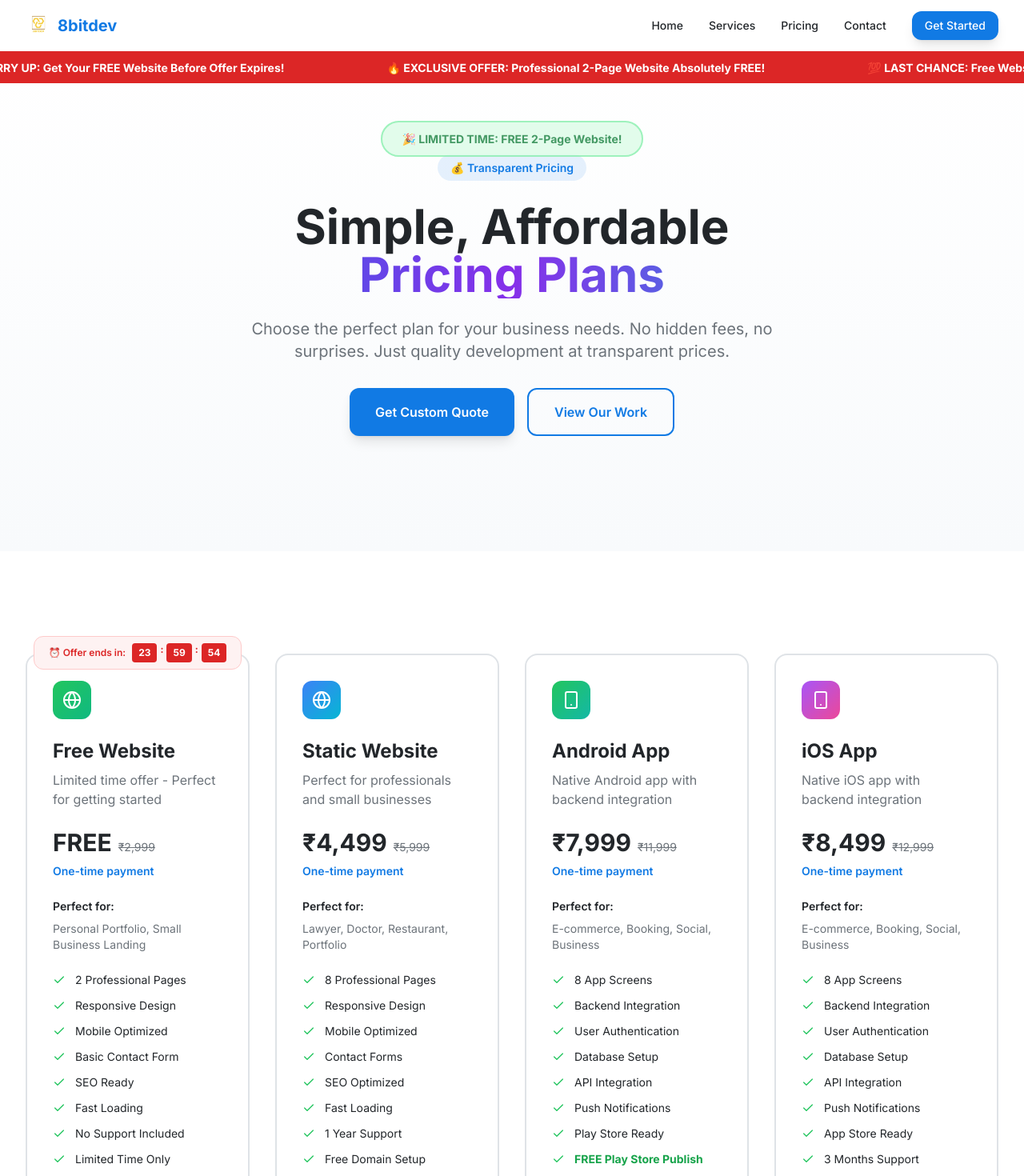
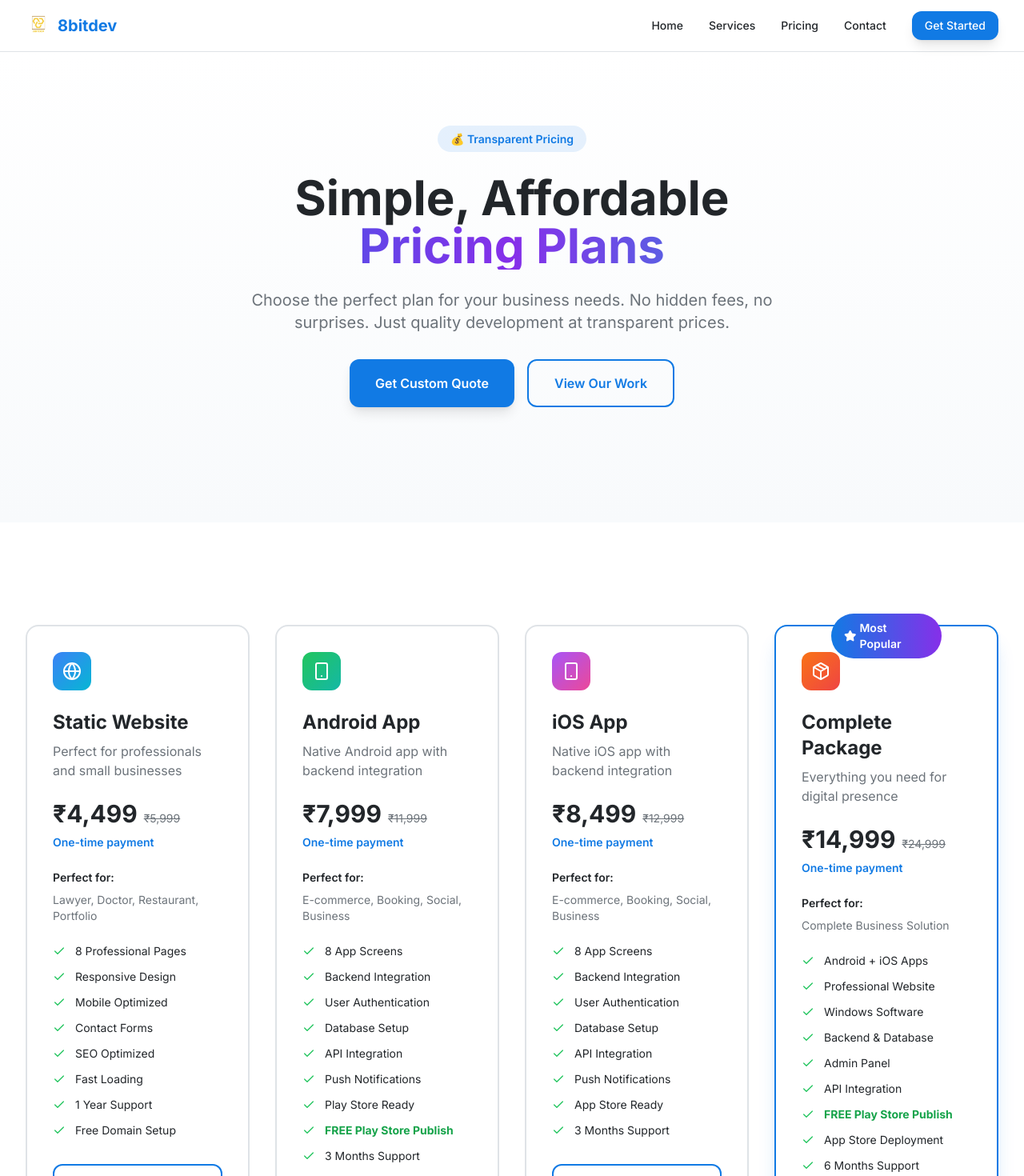
Before and after one commit to teamnexus584/Bitminds, a React (Vite) app: page /pricing in a window 1280 px wide. Shown: the top 1470 px of the page at 80% size. Built offline with nearby package versions, Linux system fonts and the light colour scheme.

Commit message:
Remove red sliding banner and free offer

```diff
--- a/client/pages/Index.tsx
+++ b/client/pages/Index.tsx
@@ -4,7 +4,7 @@
 import Footer from "@/components/Footer";
 import ContactModal from "@/components/ContactModal";
 import Countdown from "@/components/Countdown";
-import SlidingBanner from "@/components/SlidingBanner";
+
 import {
   Code2,
   Smartphone,
@@ -162,10 +162,6 @@
     <div className="min-h-screen bg-white dark:bg-slate-950">
       <Header />
 
-      {/* Top Sliding Banner */}
-      <div className="fixed top-16 left-0 right-0 z-50">
-        <SlidingBanner />
-      </div>
 
       {/* Hero Section */}
       <section className="relative min-h-screen flex items-center justify-center overflow-hidden pt-20 bg-gradient-to-br from-slate-50 via-white to-blue-50 dark:from-slate-950 dark:to-slate-900">
@@ -511,10 +507,6 @@
         <div className="max-w-7xl mx-auto px-4 sm:px-6 lg:px-8">
           <div className="text-center mb-16">
             <div className="text-center mb-6">
-              <div className="inline-block px-6 py-3 rounded-full bg-green-100 text-green-700 font-bold text-sm border-2 border-green-300 mb-3">
-                🎉 LIMITED TIME: FREE 2-Page Website!
-              </div>
-              <br />
               <div className="inline-block px-4 py-2 rounded-full bg-primary/10 text-primary font-semibold text-sm">
                 💰 Transparent Pricing
               </div>
@@ -527,20 +519,7 @@
             </p>
           </div>
 
-          <div className="grid grid-cols-1 md:grid-cols-2 lg:grid-cols-5 gap-6">
-            <div className="bg-gradient-to-br from-green-50 to-emerald-50 dark:from-green-900/20 dark:to-emerald-900/20 rounded-xl p-6 text-center hover:shadow-lg transition-all border-2 border-green-200 dark:border-green-800 relative">
-              <div className="absolute -top-8 left-1/2 transform -translate-x-1/2 w-full px-2">
-                <div className="bg-red-50 border border-red-200 rounded-lg p-2">
-                  <Countdown className="justify-center text-xs" />
-                </div>
-              </div>
-              <div className="mt-4">
-                <div className="text-3xl font-bold text-green-600 mb-2">FREE</div>
-                <div className="text-lg font-semibold text-foreground mb-2">2-Page Website</div>
-                <div className="text-sm text-muted-foreground mb-4">2 Pages • Responsive • SEO Ready</div>
-                <div className="text-xs text-muted-foreground">Perfect for: Personal Portfolio, Landing Page</div>
-              </div>
-            </div>
+          <div className="grid grid-cols-1 md:grid-cols-2 lg:grid-cols-4 gap-6">
 
             <div className="bg-slate-50 dark:bg-slate-900 rounded-xl p-6 text-center hover:shadow-lg transition-all border border-border">
               <div className="text-3xl font-bold text-primary mb-2">₹4,499</div>
--- a/client/pages/Pricing.tsx
+++ b/client/pages/Pricing.tsx
@@ -3,32 +3,12 @@
 import Header from "@/components/Header";
 import Footer from "@/components/Footer";
 import ContactModal from "@/components/ContactModal";
-import Countdown from "@/components/Countdown";
-import SlidingBanner from "@/components/SlidingBanner";
+
+
 import { Check, Star, ArrowRight, Smartphone, Globe, Monitor, Package } from "lucide-react";
 
+
 const pricingPlans = [
-  {
-    id: "free",
-    name: "Free Website",
-    price: "FREE",
-    originalPrice: "₹2,999",
-    description: "Limited time offer - Perfect for getting started",
-    features: [
-      "2 Professional Pages",
-      "Responsive Design",
-      "Mobile Optimized",
-      "Basic Contact Form",
-      "SEO Ready",
-      "Fast Loading",
-      "No Support Included",
-      "Limited Time Only"
-    ],
-    examples: "Personal Portfolio, Small Business Landing",
-    icon: Globe,
-    color: "from-green-500 to-emerald-500",
-    popular: false
-  },
   {
     id: "website",
     name: "Static Website",
@@ -133,20 +113,11 @@
     <div className="min-h-screen bg-white dark:bg-slate-950">
       <Header />
 
-      {/* Top Sliding Banner */}
-      <div className="fixed top-16 left-0 right-0 z-50">
-        <SlidingBanner />
-      </div>
 
       {/* Hero Section */}
       <section className="py-16 md:py-24 pt-20 bg-gradient-to-b from-white to-slate-50 dark:from-slate-950 dark:to-slate-900">
         <div className="max-w-7xl mx-auto px-4 sm:px-6 lg:px-8 text-center">
           <div className="text-center mb-8">
-            <div className="mb-3">
-              <span className="px-6 py-3 rounded-full bg-green-100 text-green-700 font-bold text-sm border-2 border-green-300 animate-pulse">
-                🎉 LIMITED TIME: FREE 2-Page Website!
-              </span>
-            </div>
             <div>
               <span className="px-4 py-2 rounded-full bg-primary/10 text-primary font-semibold text-sm">
                 💰 Transparent Pricing
@@ -207,13 +178,6 @@
                     </div>
                   )}
 
-                  {plan.id === 'free' && (
-                    <div className="absolute -top-6 left-1/2 transform -translate-x-1/2 w-full px-2">
-                      <div className="bg-red-50 border border-red-200 rounded-lg p-2">
-                        <Countdown className="justify-center" />
-                      </div>
-                    </div>
-                  )}
 
                   <div className={`inline-flex p-3 rounded-xl bg-gradient-to-br ${plan.color} text-white mb-6`}>
                     <Icon size={24} />
```
